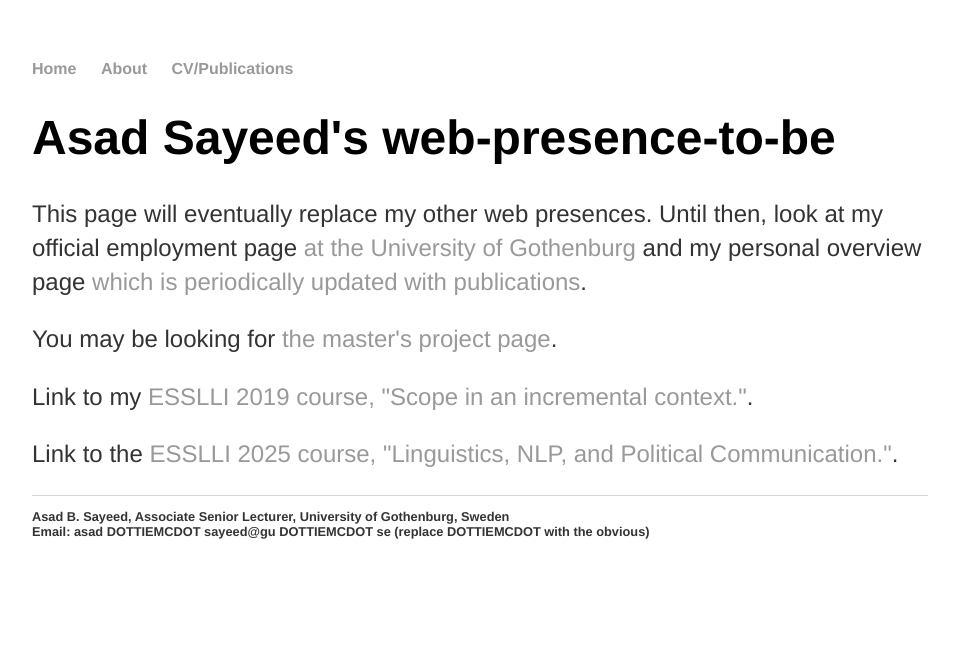
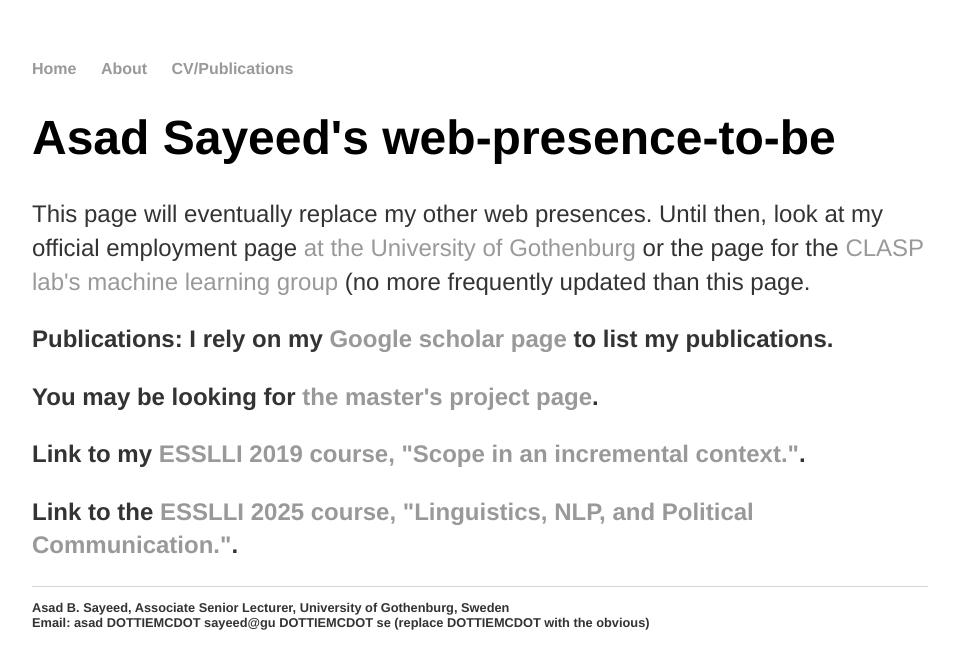
Before and after one commit to asayeed/asayeed.github.io, a Jekyll site: the page built from index.html, in a window 1280 px wide. Shown: the top 669 px of the page, without its empty margins (160-1119 px from the left). Built offline with Jekyll 4.4.1, drawn with Linux system fonts in a browser that asks for light colours.

Commit message:
More ESSLLI 2025

```diff
--- a/ESSLLI2025.html
+++ b/ESSLLI2025.html
@@ -6,9 +6,9 @@
   <h1>Linguistics, NLP, and Political Communication</h1>
   <p>This page will host the notes for the 2025 ESSLLI course: "Linguistics, NLP, and Political Communication" by myself and Ellen Breitholtz.</p>
   <ul>
-    <li>Monday: <a href="ESSLLI2025/lecture1.pdf">Introduction</a></li>
+    <li>Monday: <a href="ESSLLI2025/ESSLLI 2025 intro slides.pdf">Introduction</a></li>
   </ul>
 
   <h2>Application and references</h2>
-  The original <a href="ESSLLI2025/application.pdf">application</a> contains a page of references, some of which will be mentioned in the notes.
+  The original <a href="ESSLLI2025/ESSLLI_2025_proposal.pdf">application</a> contains a page of references, some of which will be mentioned in the notes.<br/>
 </div><!-- /.blurb -->
--- a/index.html
+++ b/index.html
@@ -4,7 +4,8 @@
 ---
 <div class="blurb">
 	<h1>Asad Sayeed's web-presence-to-be</h1>
-	<p>This page will eventually replace my other web presences.  Until then, look at my official employment page <a href="https://clasp.gu.se/about/people/asad-sayeed">at the University of Gothenburg</a> and my personal overview page <a href="http://www.coli.uni-saarland.de/~asayeed/">which is periodically updated with publications</a>.</p>
+	<p>This page will eventually replace my other web presences.  Until then, look at my official employment page <a href="https://www.gu.se/en/about/find-staff/asadsayeed">at the University of Gothenburg</a> or the page for the <a href="https://gu-clasp.github.io/research-groups/machine-learning/">CLASP lab's machine learning group</a> (no more frequently updated than this page.</p>
+	<p><b>Publications: I rely on my <a href="https://scholar.google.com/citations?hl=en&user=mcQ2aj8AAAAJ&view_op=list_works&sortby=pubdate">Google scholar page</a> to list my publications.</p>
 	<p>You may be looking for <a href="mastersprojects.html">the master's project page</a>.</p>
 	<p>Link to my <a href="ESSLLI2019.html">ESSLLI 2019 course, "Scope in an incremental context."</a>.<p>
     	<p>Link to the <a href="ESSLLI2025.html">ESSLLI 2025 course, "Linguistics, NLP, and Political Communication."</a>.
```
Also changed, not shown: 2 other files.
